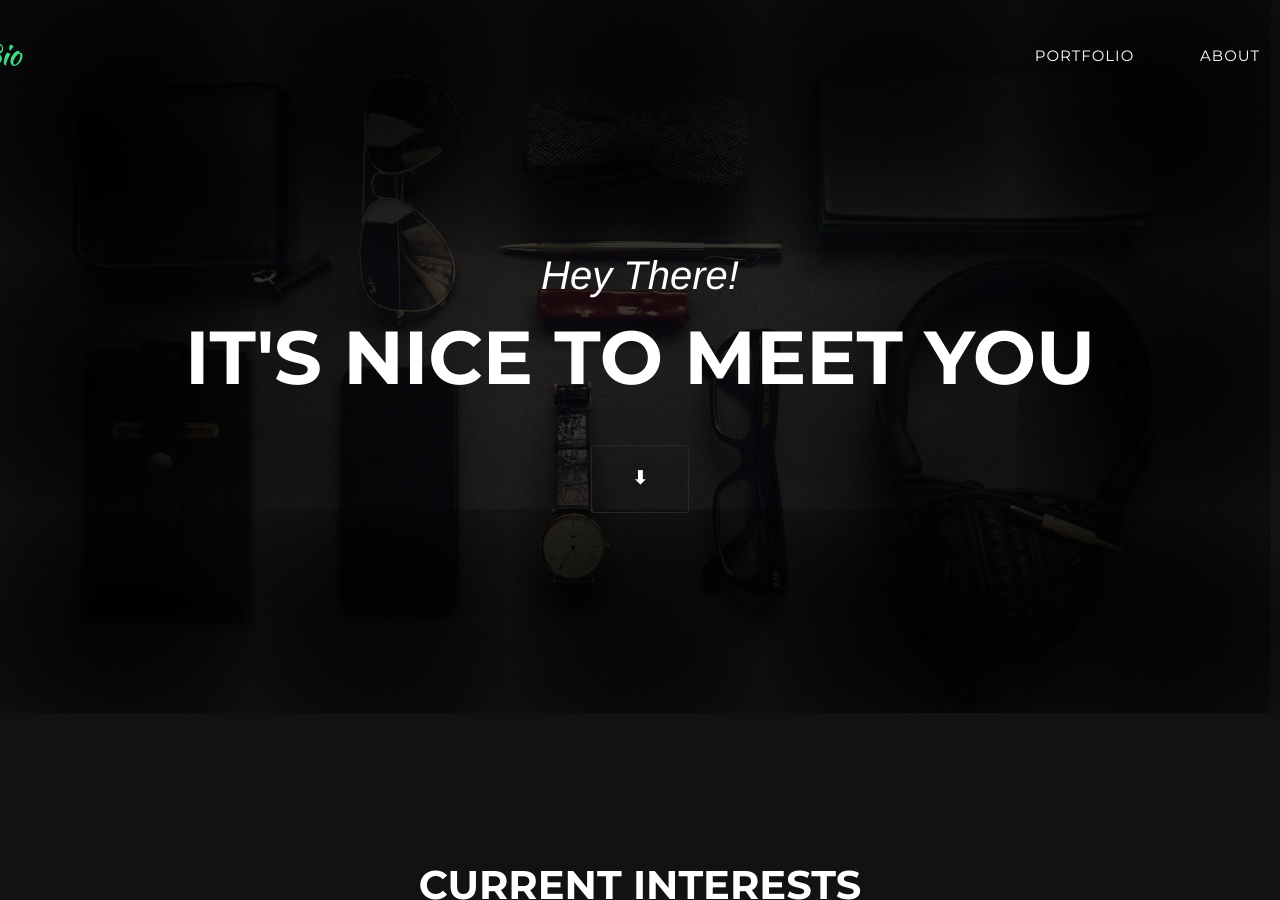
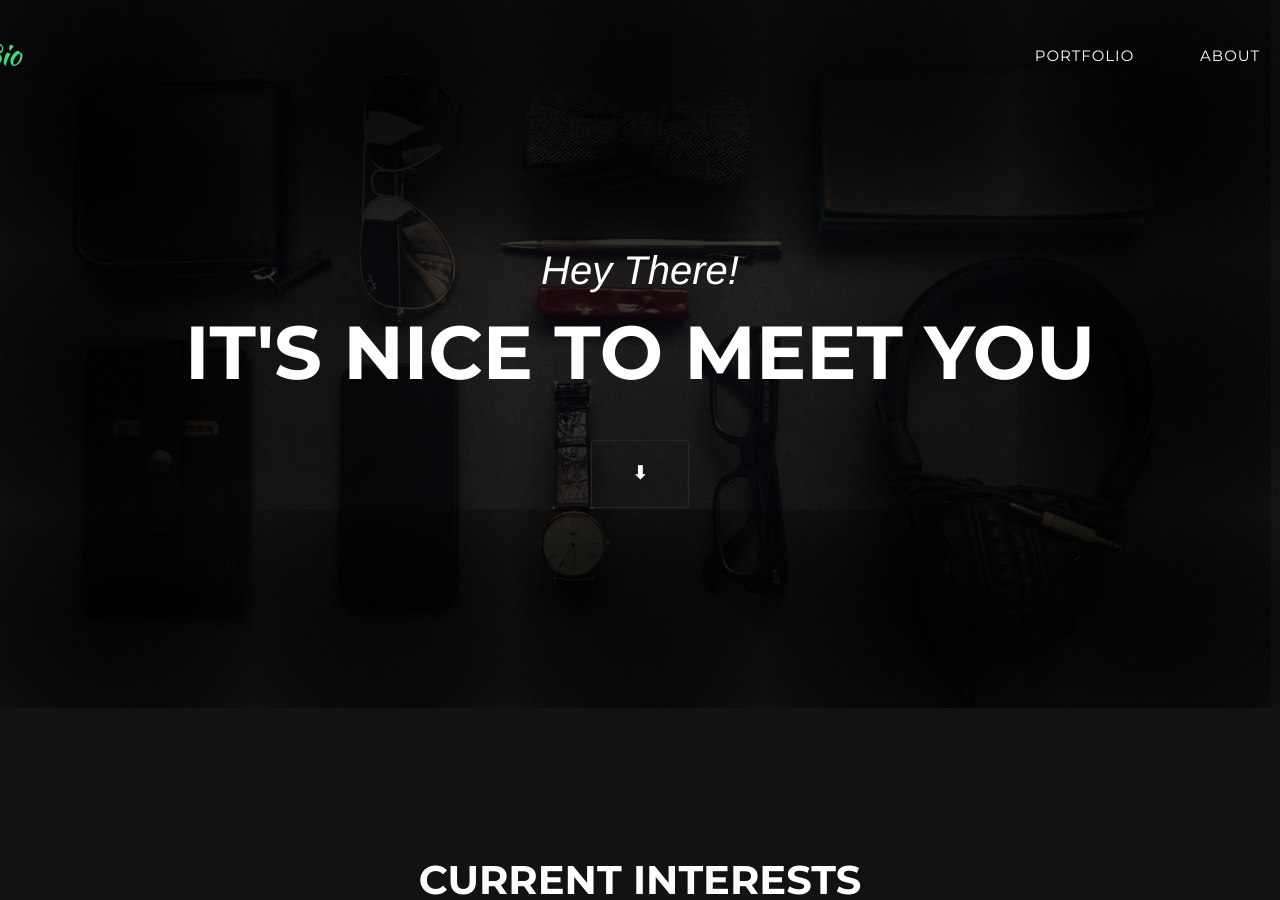
Before and after one commit to ProfessionalwithStandards/My-Bio, a Jekyll site: the page built from index.html, in a window 1280 px wide and 900 px high. Built offline with Jekyll 4.4.1, drawn with Linux system fonts in a browser that asks for light colours; nearby versions of some CDN libraries; some web fonts are replaced; library files that are not in the unit come from our copies.

Commit message:
Update header.html

```diff
--- a/_includes/header.html
+++ b/_includes/header.html
@@ -40,7 +40,7 @@
     <!-- Header -->
     <header>
         <div class="container">
-            <div class="intro-text" style="padding-top: 255px;">
+            <div class="intro-text" style="padding-top: 250px;">
                 <div class="intro-lead-in">Hey There!</div>
                 <div class="intro-heading">It's Nice To Meet You</div>
                 <a href="#Interests" class="page-scroll btn btn-xl">⬇</a>
```
